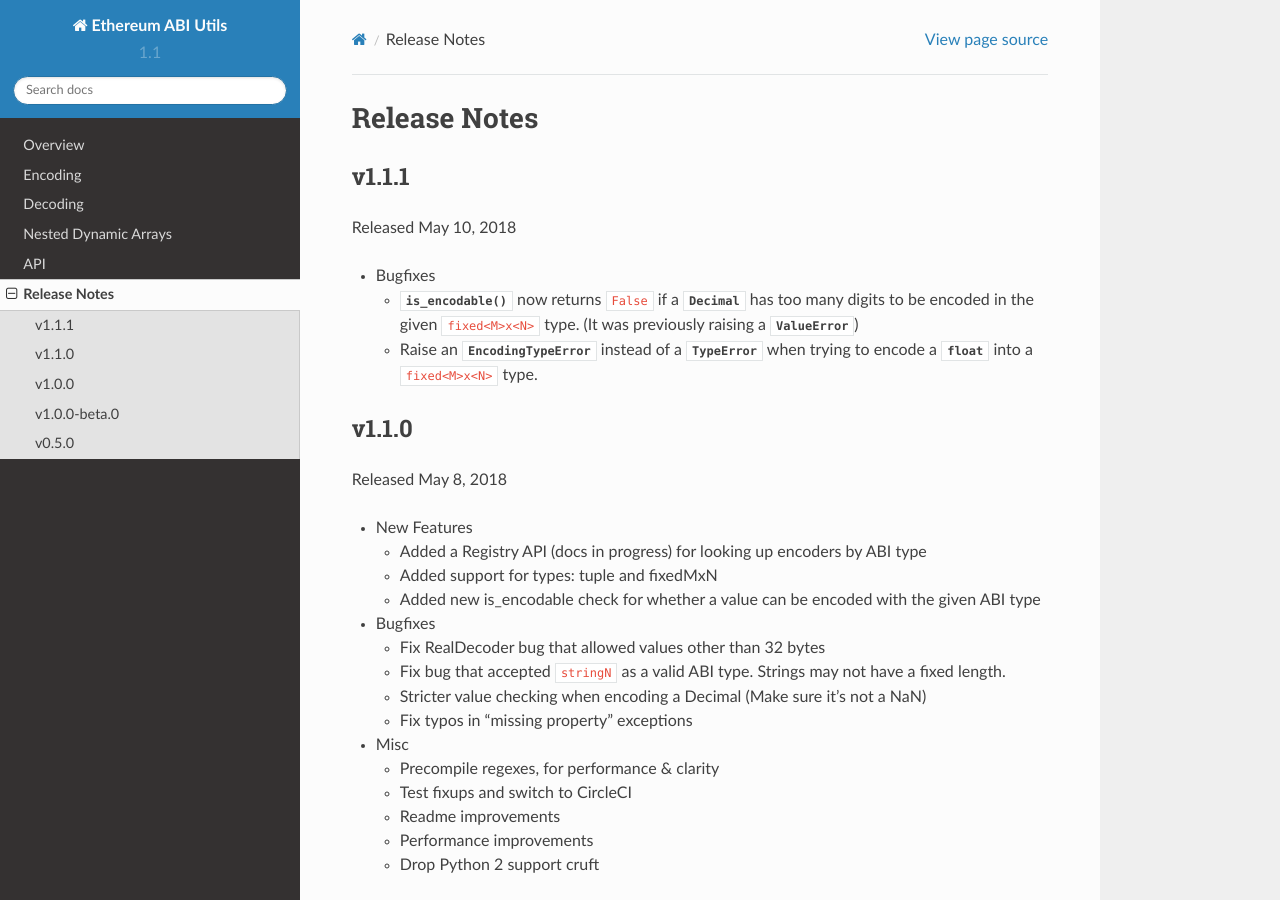
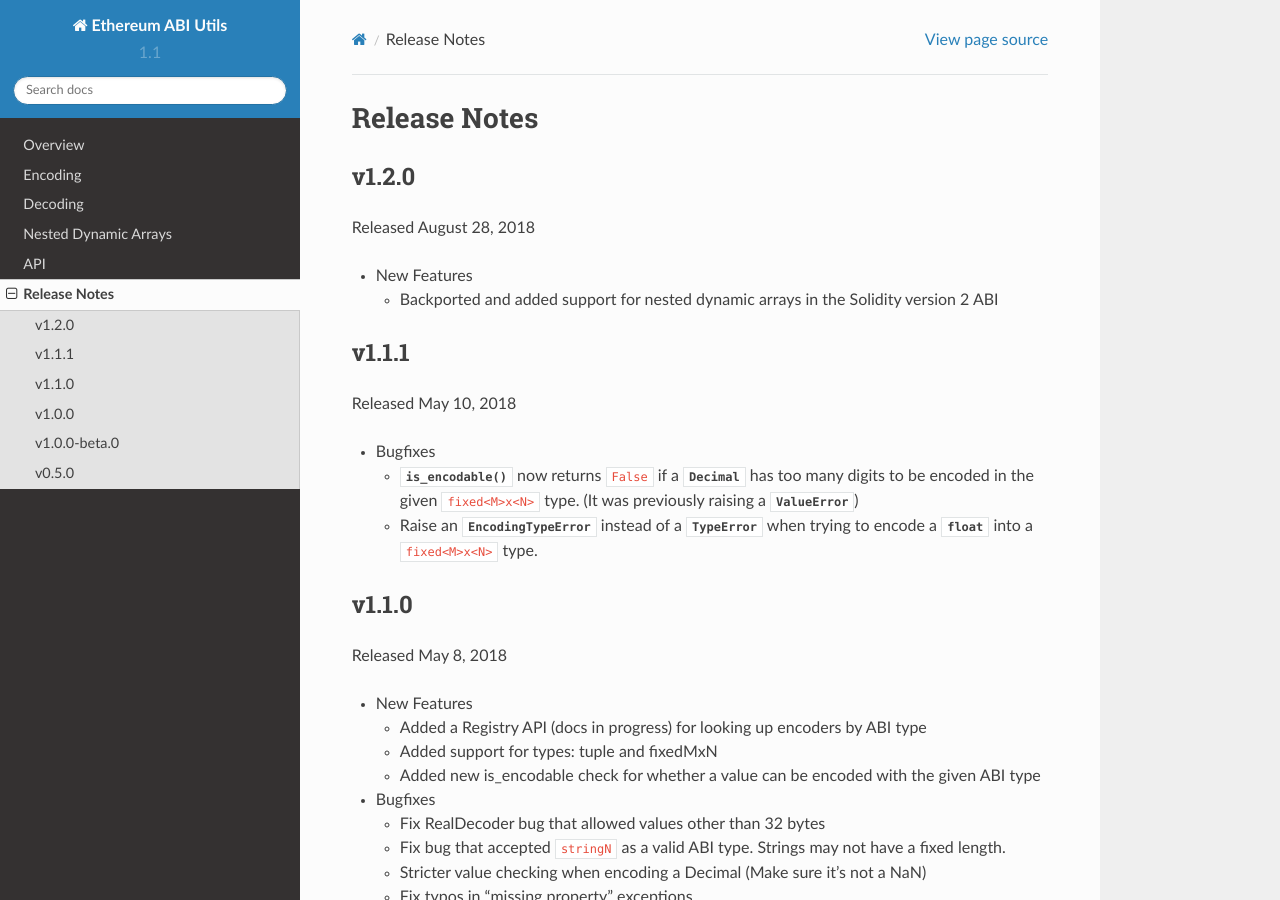
Before and after one commit to ethereum/eth-abi, a Sphinx documentation site: the page built from docs/releases.rst, in a window 1280 px wide and 900 px high. Built offline with Sphinx 7.4.7 and the Read the Docs theme 2.0.0, drawn with Linux system fonts in a browser that asks for light colours.

Commit message:
Update release notes

```diff
--- a/docs/releases.rst
+++ b/docs/releases.rst
@@ -1,5 +1,15 @@
 Release Notes
 =============
+
+v1.2.0
+-------------
+
+Released August 28, 2018
+
+- New Features
+
+  - Backported and added support for nested dynamic arrays in the Solidity
+    version 2 ABI
 
 v1.1.1
 -------------
```
